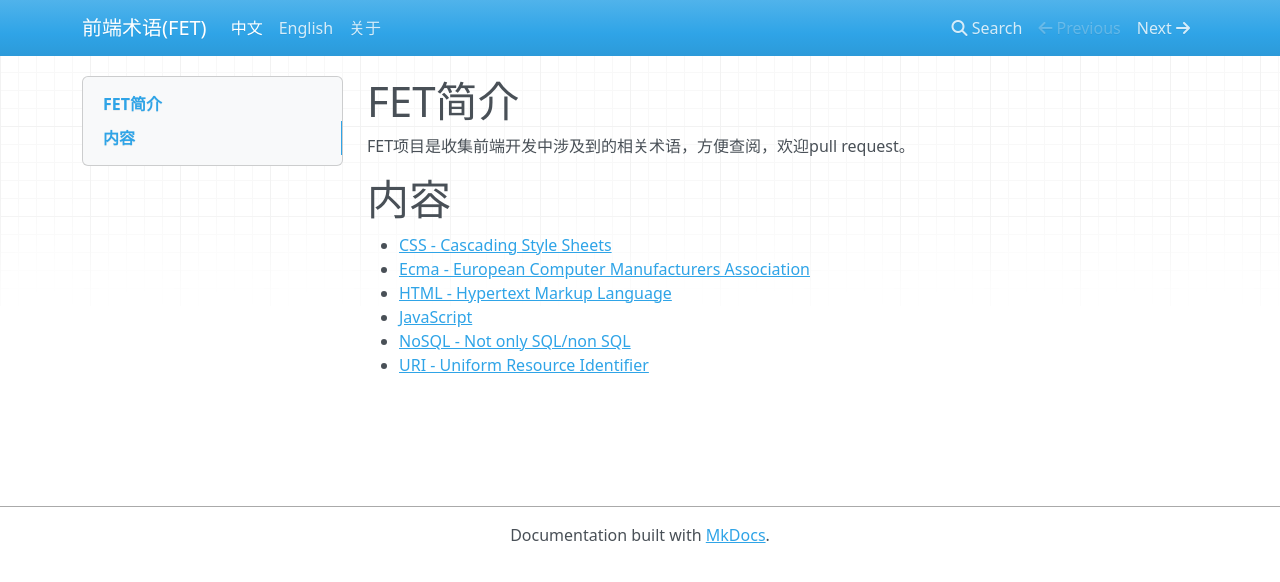
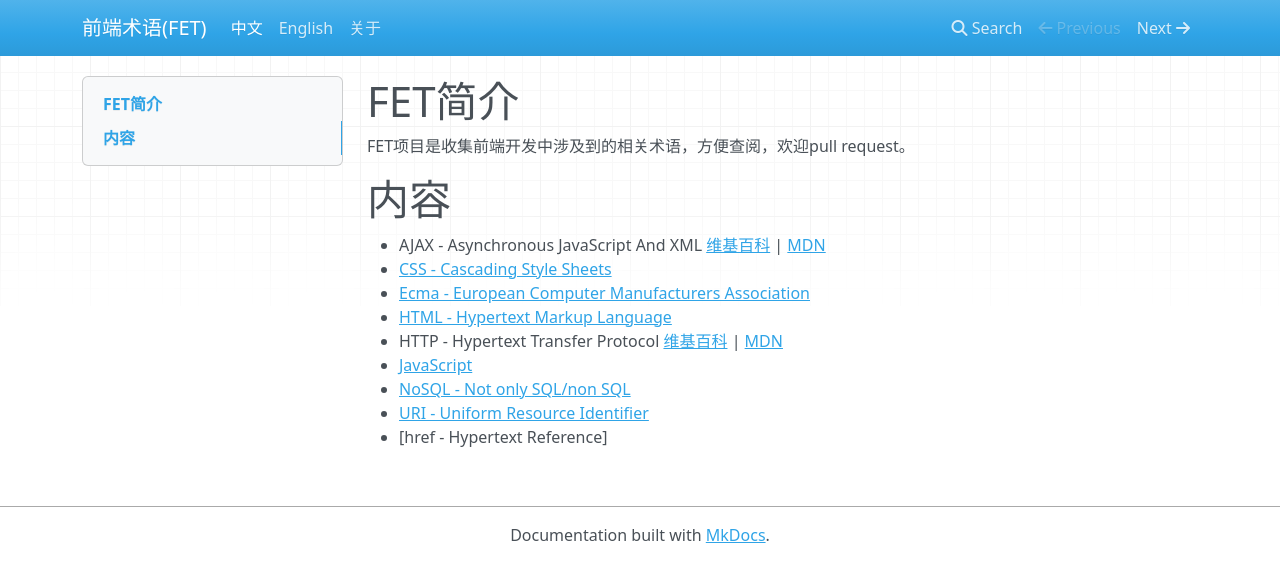
Before and after one commit to perry2008084/FET, an MkDocs documentation site: the page built from docs/index.md, in a window 1280 px wide. Shown: the top 582 px of the page. Built offline with MkDocs 1.6.1, drawn with Linux system fonts in a browser that asks for light colours; nearby versions of some CDN libraries; old or Windows-style settings are respelled for this version of MkDocs.

Commit message:
add href

```diff
--- a/docs/index.md
+++ b/docs/index.md
@@ -4,9 +4,12 @@ FET项目是收集前端开发中涉及到的相关术语，方便查阅，欢
 
 # 内容
 
+* AJAX - Asynchronous JavaScript And XML [维基百科](https://zh.wikipedia.org/wiki/AJAX) | [MDN](https://developer.mozilla.org/zh-CN/docs/Web/Guide/AJAX)
 * [CSS - Cascading Style Sheets](https://zh.wikipedia.org/wiki/%E5%B1%82%E5%8F%A0%E6%A0%B7%E5%BC%8F%E8%A1%A8)
 * [Ecma - European Computer Manufacturers Association](https://zh.wikipedia.org/wiki/Ecma_International)
 * [HTML - Hypertext Markup Language](https://zh.wikipedia.org/wiki/HTML)
+* HTTP - Hypertext Transfer Protocol [维基百科](https://zh.wikipedia.org/wiki/%E8%B6%85%E6%96%87%E6%9C%AC%E4%BC%A0%E8%BE%93%E5%8D%8F%E8%AE%AE) | [MDN](https://developer.mozilla.org/zh-CN/docs/Web/HTTP)
 * [JavaScript](https://zh.wikipedia.org/wiki/JavaScript)
 * [NoSQL - Not only SQL/non SQL](https://zh.wikipedia.org/wiki/NoSQL)
 * [URI - Uniform Resource Identifier](https://zh.wikipedia.org/wiki/%E7%BB%9F%E4%B8%80%E8%B5%84%E6%BA%90%E6%A0%87%E5%BF%97%E7%AC%A6)
+* [href - Hypertext Reference]
```
Also changed, not shown: docs/en.md (+3 -0 lines).
